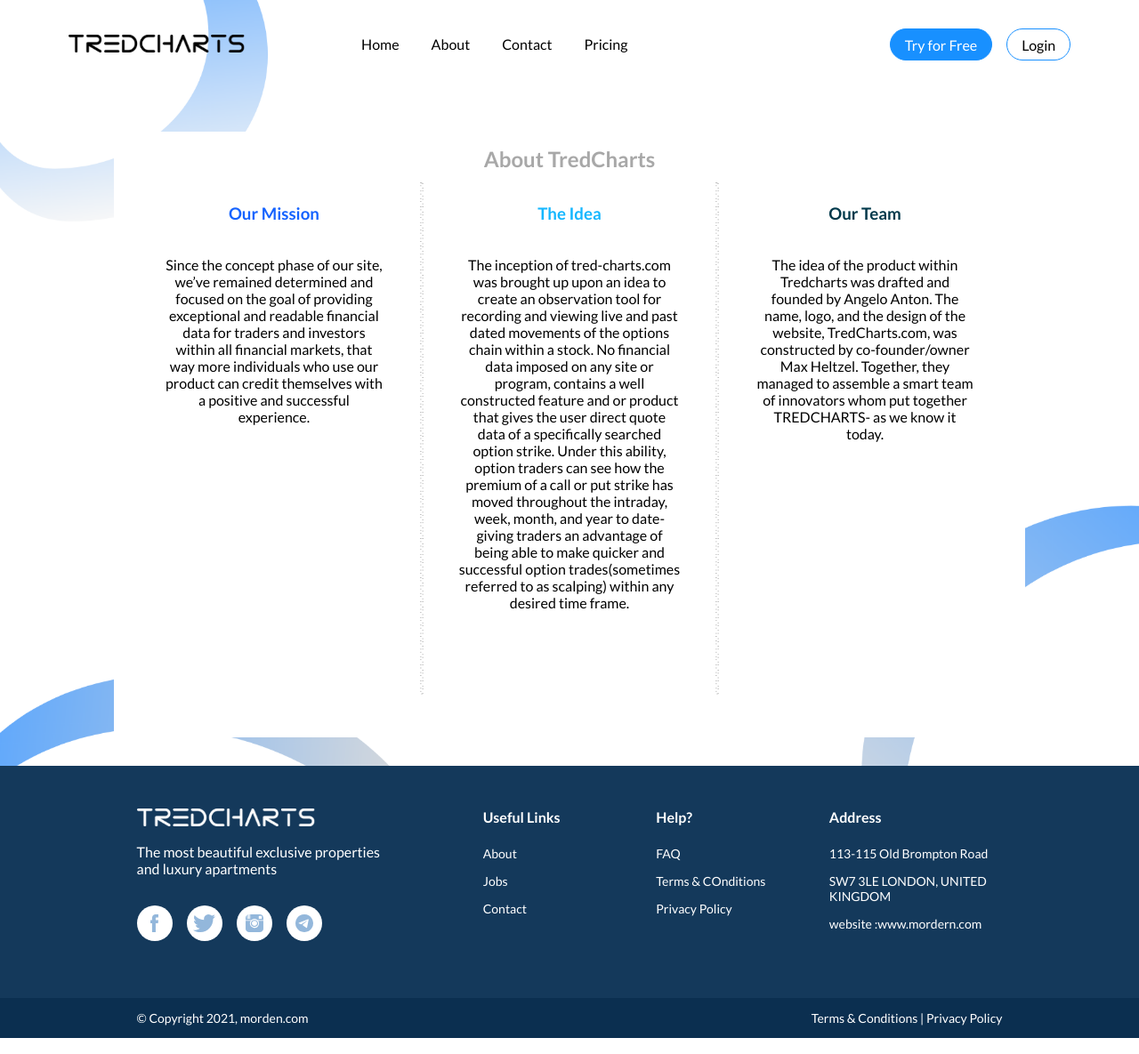
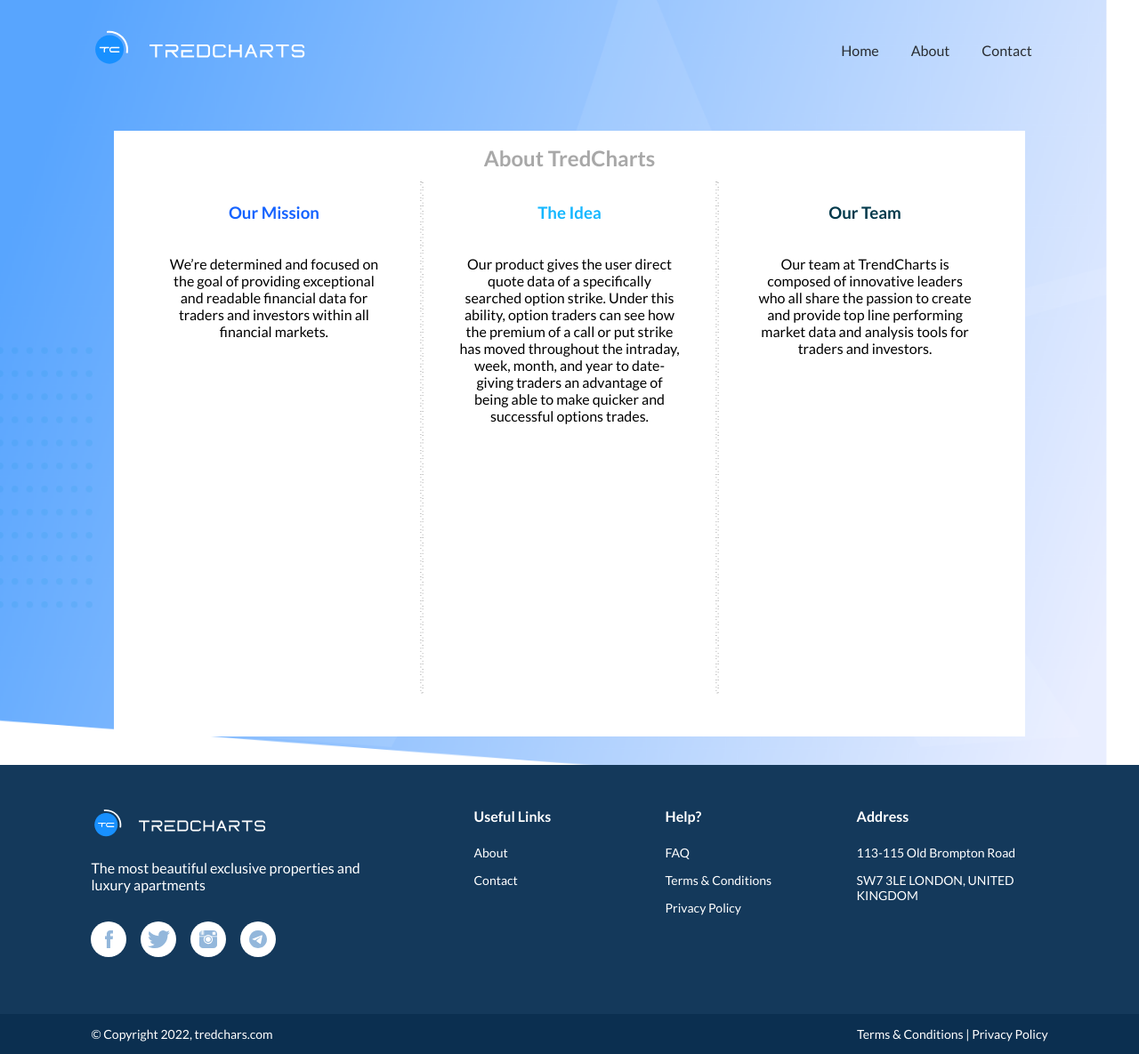
Before and after one commit to muhammadmunaf/muhammadmunaf.github.io, a plain HTML site: page TredCharts1/about.html in a window 1280 px wide. Shown: the whole page at 89% size. Drawn offline with Linux system fonts and the light colour scheme.

Commit message:
Add files via upload

```diff
--- a/TredCharts1/about.html
+++ b/TredCharts1/about.html
@@ -1,100 +1,142 @@
 <!DOCTYPE html>
 <html lang="en">
     <head>
-    <meta charset="UTF-8">
-    <meta http-equiv="X-UA-Compatible" content="IE=edge">
-    <meta name="viewport" content="width=device-width, initial-scale=1.0">
+        <meta charset="UTF-8" />
+        <meta http-equiv="X-UA-Compatible" content="IE=edge" />
+        <meta name="viewport" content="width=device-width, initial-scale=1.0" />
         <title>TredCharts</title>
 
-    <link rel="stylesheet" href="styles.css">
-    <link href='https://fonts.googleapis.com/css?family=Poppins' rel='stylesheet'>
+        <link rel="stylesheet" href="styles.css" />
+        <link
+            href="https://fonts.googleapis.com/css?family=Poppins"
+            rel="stylesheet"
+        />
     </head>
     <body class="otherPages">
-
-    <section id="topStrip" style="display: none;">
-        <span>Our Pricing Plan Was Just Updated! <a href="">Check Now!</a></span>
+        <section id="topStrip" style="display: none">
+            <span
+                >Our Pricing Plan Was Just Updated!
+                <a href="">Check Now!</a></span
+            >
             <span>Any Questions? Email Us Now info@tredcharts.com</span>
             <span>Join Us on <a href="">Telegram!</a></span>
         </section>
 
-    <header class="otherPages">
-        <a href=""><img src="images/logo_black.png" alt="" id="headerLogo"></a>
+        <header>
+            <a href=""
+                ><img src="images/logo_white.svg" alt="" id="headerLogo"
+            /></a>
 
             <nav>
                 <a href="index.html">Home</a>
-            <a href="#">About</a>
+                <a href="about.html">About</a>
                 <a href="contact.html">Contact</a>
-            <a href="">Pricing</a>
+                <!-- <a href="">Pricing</a> -->
             </nav>
 
-        <div id="login-try">
-            <div class="tryNow">
+            <!-- <div id="login-try">
+        <div class="tryNow" id="SignUpBtn" onclick="RegistrationPopUp()">
             <a href="">Try for Free</a>
         </div>
 
-            <div class="login">
+        <div class="login" id="SignInBtn" onclick="document.getElementById('loginPopUp').style.display = 'flex';">
             <a href="">Login</a>
         </div>
-        </div>
+    </div> -->
         </header>
 
         <section id="aboutUs">
             <h2>About TredCharts</h2>
             <div id="aboutUsInfo">
                 <div class="mission">
-                <h3 style="color: #1563FF;">Our Mission</h3>
-                <p>Since the concept phase of our site, we’ve remained determined and focused on the goal of providing exceptional and readable financial data for traders and investors within all financial markets, that way more individuals who use our product can credit themselves with a positive and successful experience.
+                    <h3 style="color: #1563ff">Our Mission</h3>
+                    <p>
+                        We’re determined and focused on the goal of providing
+                        exceptional and readable financial data for traders and
+                        investors within all financial markets.
                     </p>
                 </div>
-            <img src="images/seperator_aboutus.png" class=" seperatorAboutUs">
+                <img
+                    src="images/seperator_aboutus.png"
+                    class="seperatorAboutUs"
+                />
                 <div class="idea">
-                <h3 style="color: #15B7FF;">The Idea</h3>
-                <p>The inception of tred-charts.com was brought up upon an idea to create an observation tool for recording and viewing live and past dated movements of the options chain within a stock. No financial data imposed on any site or program, contains a well constructed feature and or product that gives the user direct quote data of a specifically searched option strike. Under this ability, option traders can see how the premium of a call or put strike has moved throughout the intraday, week, month, and year to date-giving traders an advantage of being able to make quicker and successful option trades(sometimes referred to as scalping) within any desired time frame.</p>
+                    <h3 style="color: #15b7ff">The Idea</h3>
+                    <p>
+                        Our product gives the user direct quote data of a
+                        specifically searched option strike. Under this ability,
+                        option traders can see how the premium of a call or put
+                        strike has moved throughout the intraday, week, month,
+                        and year to date-giving traders an advantage of being
+                        able to make quicker and successful options trades.
+                    </p>
                 </div>
-            <img src="images/seperator_aboutus.png" class=" seperatorAboutUs">
+                <img
+                    src="images/seperator_aboutus.png"
+                    class="seperatorAboutUs"
+                />
                 <div class="team">
-                <h3 style="color: #00394B;">Our Team</h3>
-                <p>The idea of the product within Tredcharts was drafted and founded by Angelo Anton. The name, logo, and the design of the website, TredCharts.com, was constructed by co-founder/owner Max Heltzel. Together, they managed to assemble a smart team of innovators whom put together TREDCHARTS- as we know it today.</p>
+                    <h3 style="color: #00394b">Our Team</h3>
+                    <p>
+                        Our team at TrendCharts is composed of innovative
+                        leaders who all share the passion to create and provide
+                        top line performing market data and analysis tools for
+                        traders and investors.
+                    </p>
                 </div>
             </div>
         </section>
 
         <footer>
             <div id="upperFooter">
-            <div id="sectionOne"  style="margin-right: auto;">
-                <a href=""><img src="images/logo.png" id="logoFooter"></a>
-                <p>The most beautiful exclusive properties and luxury apartments</p>
+                <div id="sectionOne" style="margin-right: auto">
+                    <a href=""
+                        ><img src="images/logo_white.svg" id="logoFooter"
+                    /></a>
+                    <p>
+                        The most beautiful exclusive properties and luxury
+                        apartments
+                    </p>
                     <div class="socials">
-                    <a href=""><img src="images/socials/facebook.svg" alt=""></a>
-                    <a href=""><img src="images/socials/twitter.svg" alt=""></a>
-                    <a href=""><img src="images/socials/instagram.svg" alt=""></a>
-                    <a href=""><img src="images/socials/telegram.svg" alt=""></a>
+                        <a href=""
+                            ><img src="images/socials/facebook.svg" alt=""
+                        /></a>
+                        <a href=""
+                            ><img src="images/socials/twitter.svg" alt=""
+                        /></a>
+                        <a href=""
+                            ><img src="images/socials/instagram.svg" alt=""
+                        /></a>
+                        <a href=""
+                            ><img src="images/socials/telegram.svg" alt=""
+                        /></a>
                     </div>
                 </div>
                 <div id="sectionTwo">
                     <h3>Useful Links</h3>
                     <a href="">About</a>
-                <a href="">Jobs</a>
+                    <!-- <a href="">Jobs</a> -->
                     <a href="">Contact</a>
                 </div>
                 <div id="sectionThree">
                     <h3>Help?</h3>
                     <a href="">FAQ</a>
-                <a href="">Terms & COnditions</a>
+                    <a href="">Terms & Conditions</a>
                     <a href="">Privacy Policy</a>
                 </div>
                 <div id="sectionFour">
                     <h3>Address</h3>
                     <p>113-115 Old Brompton Road</p>
                     <p>SW7 3LE LONDON, UNITED KINGDOM</p>
-                <p>website :www.mordern.com</p>
                 </div>
             </div>
             <div id="lowerFooter">
-            <p>© Copyright 2021, morden.com</p>
-            <span style="margin-left: auto;"><a href="">Terms & Conditions</a> | <a href="">Privacy Policy</a></span>
+                <p>© Copyright 2022, tredchars.com</p>
+                <span style="margin-left: auto"
+                    ><a href="">Terms & Conditions</a> |
+                    <a href="">Privacy Policy</a></span
+                >
             </div>
         </footer>
-
     </body>
 </html>
--- a/TredCharts1/styles.css
+++ b/TredCharts1/styles.css
@@ -55,13 +55,12 @@
 header {
     display: flex;
     flex-direction: row;
-    margin: 2em 6%;
+    margin: 2em 8%;
     align-items: center;
-    margin-bottom: 3em;
     justify-content: space-between;
 }
 header img#headerLogo {
-    height: 20px;
+    height: 48px;
 }
 header nav {
     display: flex;
@@ -281,7 +280,7 @@
 
 /* ABOUT PAGE CSS */
 body.otherPages {
-    background: url(images/basic_bg.png) no-repeat left top;
+    background: url(images/bg.png) no-repeat left top;
     -webkit-background-size: cover;
     -moz-background-size: cover;
     -o-background-size: cover;
@@ -309,7 +308,7 @@
     flex-direction: row;
     background-color: #14395b;
     color: white;
-    padding: 0 12%;
+    padding: 0 8%;
     padding-top: 3em;
     padding-bottom: 2em;
 }
@@ -375,7 +374,7 @@
     background-color: #0b2f50;
     display: flex;
     flex-direction: row;
-    padding: 1em 12%;
+    padding: 1em 8%;
     color: white;
     font-size: 14px;
 }
```
Also changed, not shown: TredCharts1/contact.html (+67 -43 lines), TredCharts1/index.html (+21 -3 lines), TredCharts1/images/logo_white.svg (added). Lines whose indentation alone changed are shown as unchanged.
